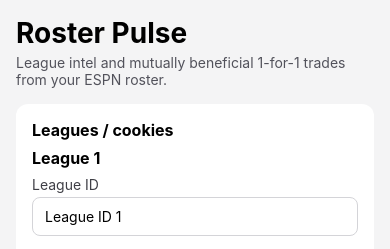
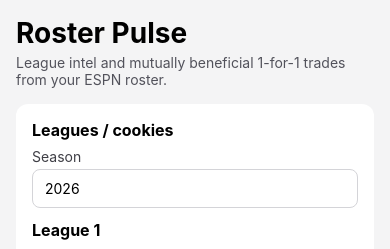
Before and after one commit to travisprol0/roster-pulse, a React Native app in the folder mobile/: screen / in a window 390 px wide. Shown: the top 249 px of the page. Built offline with nearby package versions, Linux system fonts and the light colour scheme; no server answers.

Commit message:
season settings

```diff
--- a/mobile/src/screens/SettingsScreen.js
+++ b/mobile/src/screens/SettingsScreen.js
@@ -11,6 +11,7 @@
   const [leagues, setLeagues] = useState([emptyLeague()]);
   const [expanded, setExpanded] = useState(savedLeagues.length === 0);
   const [syncError, setSyncError] = useState("");
+  const [season, setSeason] = useState("2026");
 
   useEffect(() => {
     setExpanded(savedLeagues.length === 0);
@@ -52,7 +53,7 @@
       }),
     }).catch(() => {});
     // #endregion
-    saveEspnCredentials({ leagues })
+    saveEspnCredentials({ leagues, season: Number(season) || 2026 })
       .then(async (response) => {
         // #region agent log
         fetch("http://127.0.0.1:7257/ingest/09ed06f5-2a1a-412c-960f-6f6e174b9c44", {
@@ -112,6 +113,14 @@
       {syncError ? <Text>{syncError}</Text> : null}
       {expanded ? (
         <>
+          <Text style={styles.label}>Season</Text>
+          <TextInput
+            placeholder="2026"
+            value={season}
+            onChangeText={setSeason}
+            keyboardType="number-pad"
+            style={styles.input}
+          />
           {leagues.map((league, index) => (
             <View key={index} style={styles.block}>
               <Text style={styles.heading}>League {index + 1}</Text>
```
Also changed, not shown: 3 other files (tests, documents, lock files or other folders).
